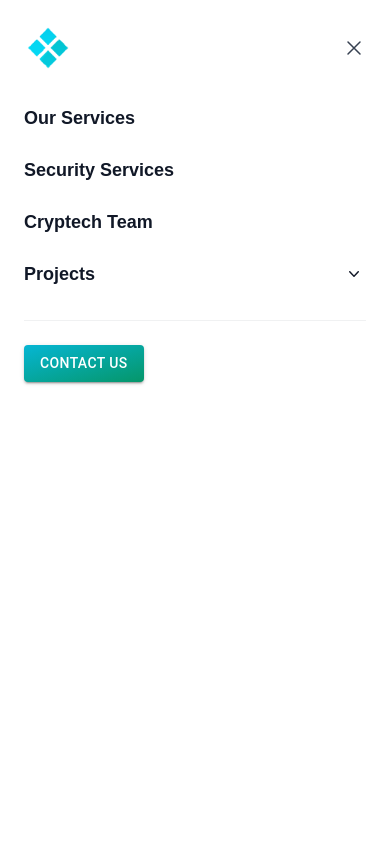
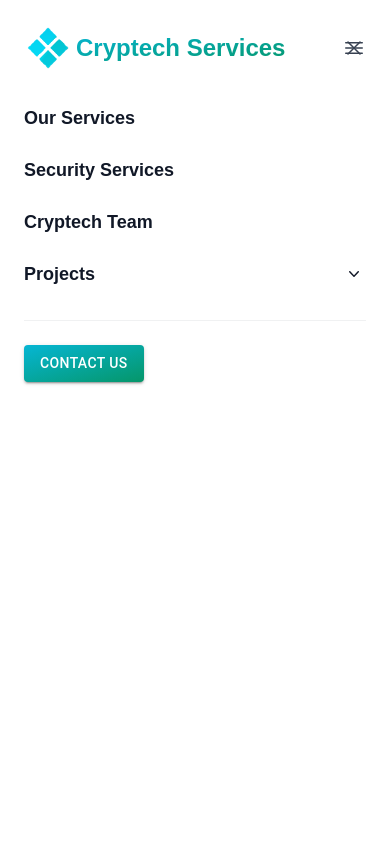
Before and after one commit to ercknard/ct, a Next.js app: page / in a window 390 px wide. Both pictures are taken after a click on the button "Open main menu". Shown: the top 844 px of the page. Built offline with nearby package versions, Linux system fonts and the light colour scheme; a web font is replaced by a local one.

Commit message:
Update Navigation.tsx

```diff
--- a/src/layout/Navigation.tsx
+++ b/src/layout/Navigation.tsx
@@ -73,7 +73,7 @@
   return (
     <header className="bg-transparent">
       <nav
-        className="mx-auto flex w-full lg:w-11/12 3xl:w-6/12 items-center justify-between p-6 fixed left-1/2 -translate-x-1/2 z-10"
+        className="mx-auto flex w-full lg:w-11/12 3xl:w-6/12 items-center justify-between p-6 fixed left-1/2 -translate-x-1/2 z-20"
         aria-label="Global"
       >
         <div className="flex items-center gap-1 lg:flex-1">
@@ -131,7 +131,7 @@
               leaveFrom="opacity-100 translate-y-0"
               leaveTo="opacity-0 translate-y-1"
             >
-              <Popover.Panel className="absolute -left-8 top-full z-10 mt-3 w-screen max-w-md overflow-hidden rounded-lg bg-white shadow-lg ring-1 ring-gray-900/5">
+              <Popover.Panel className="absolute -left-8 top-full z-20 mt-3 w-screen max-w-md overflow-hidden rounded-lg bg-white shadow-lg ring-1 ring-gray-900/5">
                 <div className="p-4">
                   {projects.map((item) => (
                     <div
@@ -194,7 +194,7 @@
         open={mobileMenuOpen}
         onClose={setMobileMenuOpen}
       >
-        <div className="fixed inset-0 z-10" />
+        <div className="fixed inset-0 z-20" />
         <Dialog.Panel className="fixed inset-y-0 right-0 z-10 w-full overflow-y-auto bg-white px-6 py-6 sm:max-w-sm sm:ring-1 sm:ring-gray-900/10">
           <div className="flex items-center justify-between">
             <a href="#" className="-m-1.5 p-1.5">
```
